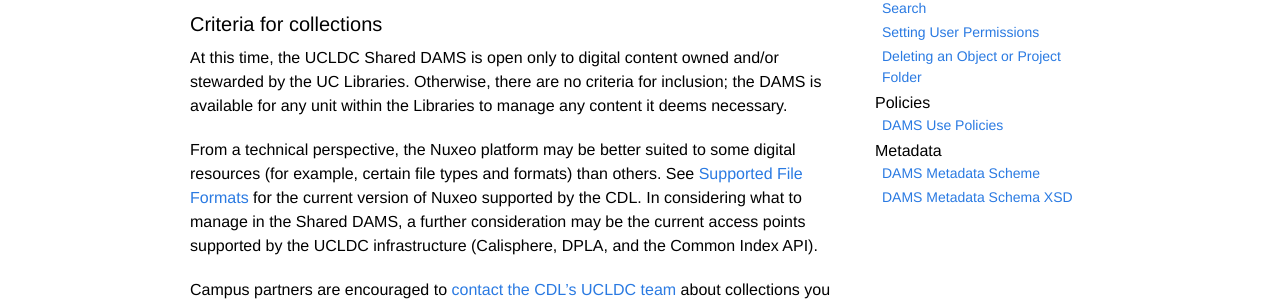
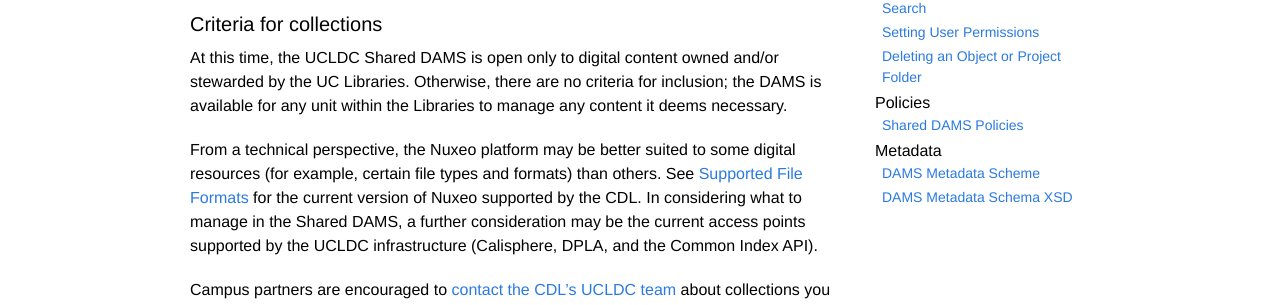
Before and after one commit to ucldc/ucldc-docs, a Jekyll site: the page built from docs/dams/dams-policies.md, in a window 1280 px wide. Shown: the part 501-806 px from the top of the page. Built offline with Jekyll 4.4.1, drawn with Linux system fonts in a browser that asks for light colours; nearby versions of some CDN libraries.

Commit message:
Update dams-sidebar.html

```diff
--- a/_includes/dams-sidebar.html
+++ b/_includes/dams-sidebar.html
@@ -16,7 +16,7 @@
   </ul>
   <h1>Policies</h1>
   <ul>
-    <li><a href="{{ site.url }}{{ site.baseurl }}/docs/dams-policies/">DAMS Use Policies</a></li>
+    <li><a href="{{ site.url }}{{ site.baseurl }}/docs/dams/dams-policies/">Shared DAMS Policies</a></li>
   </ul>
   <h1>Metadata</h1>
   <ul>
```
